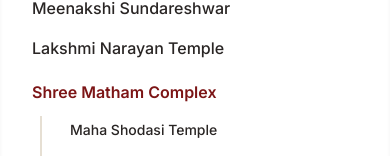
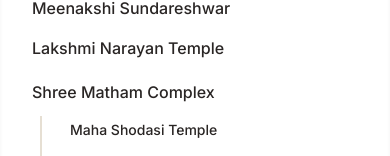
Before and after one commit to ek-nath/thennangur, a React (Vite) app: page / in a window 390 px wide. Both pictures are taken after a click on the button 354 px from the left and 137 px from the top of the page. Shown: the part 355-511 px from the top of the page. Built offline with nearby package versions, Linux system fonts and the light colour scheme; the HTML template or start-up script is replaced by a standard one.

Commit message:
Align Shree Matham Complex style with other temple links on mobile

```diff
--- a/src/App.jsx
+++ b/src/App.jsx
@@ -479,7 +479,7 @@ export default function App() {
 
                 {/* Shree Matham Mobile Section */}
                 <div className="my-1">
-                  <a href="#/temples/shree-matham" className="block pl-6 pr-3 py-2 rounded-md text-base font-semibold text-temple-maroon-800 hover:bg-temple-stone-50">Shree Matham Complex</a>
+                  <a href="#/temples/shree-matham" className="block pl-6 pr-3 py-2 rounded-md text-base font-medium text-temple-stone-700 hover:bg-temple-stone-50 hover:text-temple-maroon-800">Shree Matham Complex</a>
                   <div className="pl-4 border-l-2 border-temple-stone-200 ml-8 space-y-1.5 mt-1">
                     <a href="#/temples/maha-shodasi-temple" className="block pl-3 pr-3 py-1 rounded-md text-sm font-medium text-temple-stone-700 hover:bg-temple-stone-50 hover:text-temple-maroon-800">Maha Shodasi Temple</a>
                     <a href="#/ashram/swami-haridhos-giri-brindavan" className="block pl-3 pr-3 py-1 rounded-md text-sm font-medium text-temple-stone-700 hover:bg-temple-stone-50 hover:text-temple-maroon-800">Swami Haridhos Giri Brindavanam</a>
```
